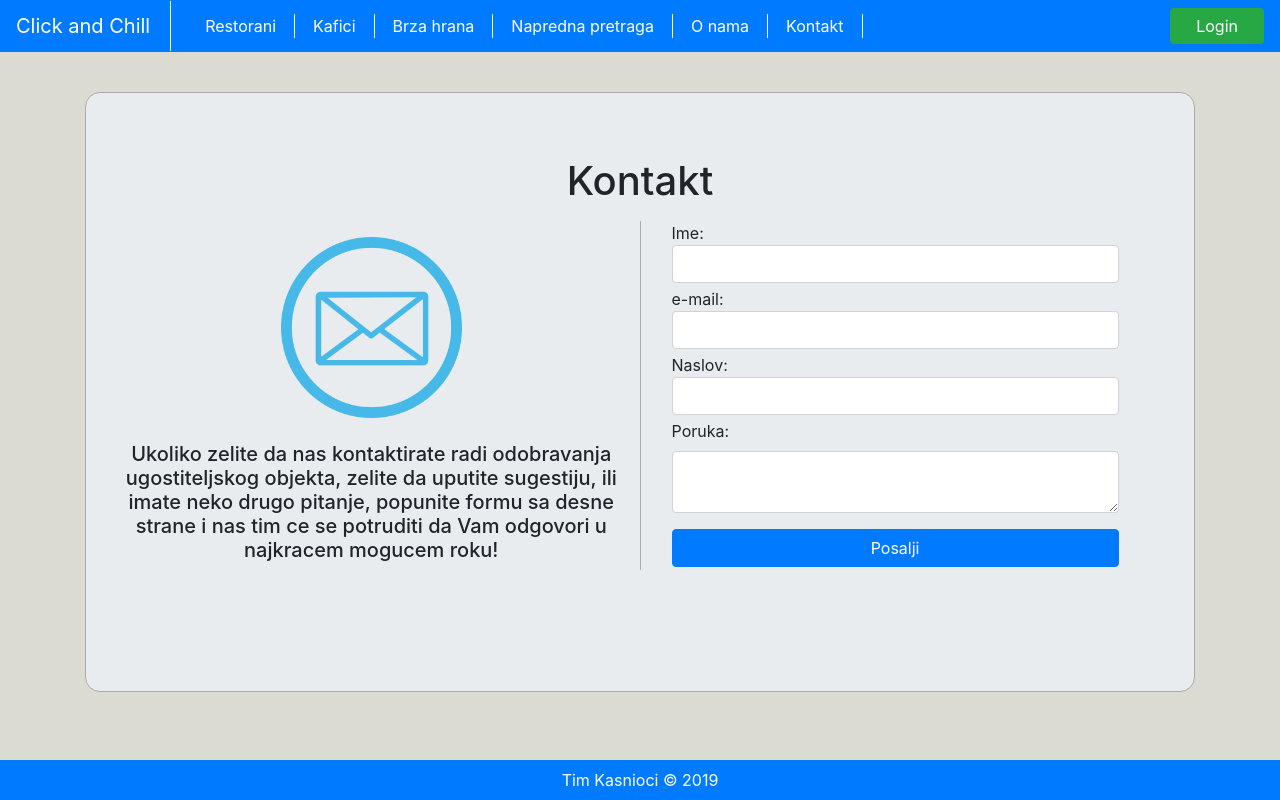
After one commit to Misteruser1234/Psi, a PHP site: page /kontakt.html in a window 1280 px wide. The commit adds this page. Run offline with PHP 8.4, Linux system fonts and the light colour scheme.

Commit message:
Dodavanje landing page, kontakt

```diff
--- /dev/null
+++ b/frontend/css/kontakt.css
@@ -0,0 +1,21 @@
+body{
+    background-color: rgba(80, 79, 27, 0.2);
+}
+
+.contact-content{
+    height:80vh;
+    width: 100vw;
+    min-height: 500px;
+}
+
+.contact-form{
+    margin-top: 5vh;
+    border: 1px solid #aaa;
+    height: 75vh;
+    border-radius: 15px;
+}
+
+.mail-kontakt-border{
+    border-left: 1px solid #aaa;
+    border-radius: 1px;
+}
--- a/frontend/css/nav.css
+++ b/frontend/css/nav.css
@@ -19,6 +19,13 @@ nav{
     padding: 0px 10px;
     margin: 12px 0px;
 }
+
+.nav-landing{
+    border-right: 0px solid white;
+    padding: 0px 10px;
+    margin: 12px 0px;
+}
+
 .navbar-brand{
     border-right: 1px solid white;
     padding-right: 20px;
--- /dev/null
+++ b/frontend/kontakt.html
@@ -0,0 +1,125 @@
+<!doctype html>
+<html lang="en">
+	<head>
+		<!-- Required meta tags -->
+		<meta charset="utf-8">
+		<meta name="viewport" content="width=device-width, initial-scale=1, shrink-to-fit=no">
+
+		<!-- Bootstrap CSS -->
+		<link rel="stylesheet" href="https://stackpath.bootstrapcdn.com/bootstrap/4.3.1/css/bootstrap.min.css" integrity="sha384-ggOyR0iXCbMQv3Xipma34MD+dH/1fQ784/j6cY/iJTQUOhcWr7x9JvoRxT2MZw1T" crossorigin="anonymous">
+		<link rel="stylesheet" href="css/nav.css">
+		<link rel="stylesheet" href="css/footer.css">
+		<link rel="stylesheet" href="css/kontakt.css">
+		<title>Click and Chill</title>
+	</head>
+	<body>
+
+
+<!-- NAVIGACIJA -->
+
+<nav class="navbar sticky-top navbar-expand-lg navbar-dark bg-primary">
+	<a class="navbar-brand" href="#">Click and Chill</a>
+	<button class="navbar-toggler" type="button" data-toggle="collapse" data-target="#navbarSupportedContent" aria-controls="navbarSupportedContent" aria-expanded="false" aria-label="Toggle navigation">
+		<span class="navbar-toggler-icon"></span>
+	</button>
+
+	<div class="collapse navbar-collapse" id="navbarSupportedContent">
+		<div class="mr-auto">
+		<ul class="navbar-nav">
+			<li class="nav-item">
+				<a class="nav-link" href="#">Restorani</a>
+			</li>
+			<li class="nav-item">
+				<a class="nav-link" href="#">Kafici</a>
+			</li>
+			<li class="nav-item">
+				<a class="nav-link" href="#">Brza hrana</a>
+			</li>
+			<li class="nav-item">
+				<a class="nav-link" href="#">Napredna pretraga</a>
+			</li>
+			<li class="nav-item">
+				<a class="nav-link" href="#">O nama</a>
+			</li>
+			<li class="nav-item">
+				<a class="nav-link" href="#">Kontakt</a>
+			</li>
+		</ul>
+		</div>
+		<div class="login-btn">
+			<a class="btn btn-success my-2 my-sm-0 " href="#">Login</a>
+		</div>
+
+	</div>
+</nav>
+
+<!-- END NAVIGACIJA -->
+
+<!-- KONTAKT -->
+<!-- KONTAKT OPIS -->
+<div class="contact-content">
+	<div class="container">
+            <div class="jumbotron contact-form">
+                <h1 class="text-center mb-3"> Kontakt </h1>
+                <div class="row">
+                    <div class="col 1 text-center">
+                        <div class="col-md-5 ml-auto mr-auto mt-3 mb-4">
+                            <img class= "d-block w-100" src="img/mail-kontakt.png" alt="">
+                        </div>
+                        <h5>Ukoliko zelite da nas kontaktirate radi odobravanja ugostiteljskog objekta, zelite da uputite sugestiju, ili imate neko drugo pitanje, popunite formu sa desne strane i nas tim ce se potruditi da Vam odgovori u najkracem mogucem roku!</h5>
+                    </div>
+    <!-- END KONTAKT OPIS -->
+    <!-- KONTAKT FORMA -->
+                    <div class="col 1 mail-kontakt-border" >
+                        <div class="ml-3 mt-0">
+                             <form id="contact-form" name="contact-form" action="mail.php" method="POST">
+                                 <div class="row">
+                                     <div class="col-md-11">
+                                        <div class="md-form mb-0">
+                                            <label for="name" class="mb-0">Ime:</label>
+                                            <input type="text" id="name" name="name" class="form-control">
+                                        </div>
+                                        <div class="md-form mt-1">
+                                            <label for="email" class="mb-0">e-mail:</label>
+                                            <input type="text" id="email" name="email" class="form-control">
+                                        </div>
+                                        <div class="md-form mt-1">
+                                            <label for="naslov" class="mb-0">Naslov:</label>
+                                            <input type="text" id="naslov" name="naslov" class="form-control">
+                                        </div>
+                                        <div class="md-form mt-1">
+                                            <label for="message">Poruka:</label>
+                                            <textarea type="text" id="poruka" name="poruka" rows="2" class="form-control md-textarea"></textarea>
+
+                                        </div>
+                                        <div class="text-center text-md-left mt-3">
+                                            <a class="btn btn-primary w-100 text-white" onclick="submit();">Posalji</a>
+                                        </div>
+                                    </div>
+                                 </div>
+                            </form>
+                        </div>
+    <!-- END KONTAKT FORMA -->
+                    </div>
+                </div>
+            </div>
+	</div>
+</div>
+
+
+<!-- FOOTER -->
+
+<footer class = "bg-primary text-white fixed-bottom footer">
+	<div> Tim Kasnioci &copy; 2019</div>
+</footer>
+
+<!-- END FOOTER -->
+
+
+		<!-- Optional JavaScript -->
+		<!-- jQuery first, then Popper.js, then Bootstrap JS -->
+		<script src="https://code.jquery.com/jquery-3.3.1.slim.min.js" integrity="sha384-q8i/X+965DzO0rT7abK41JStQIAqVgRVzpbzo5smXKp4YfRvH+8abtTE1Pi6jizo" crossorigin="anonymous"></script>
+		<script src="https://cdnjs.cloudflare.com/ajax/libs/popper.js/1.14.7/umd/popper.min.js" integrity="sha384-UO2eT0CpHqdSJQ6hJty5KVphtPhzWj9WO1clHTMGa3JDZwrnQq4sF86dIHNDz0W1" crossorigin="anonymous"></script>
+		<script src="https://stackpath.bootstrapcdn.com/bootstrap/4.3.1/js/bootstrap.min.js" integrity="sha384-JjSmVgyd0p3pXB1rRibZUAYoIIy6OrQ6VrjIEaFf/nJGzIxFDsf4x0xIM+B07jRM" crossorigin="anonymous"></script>
+	</body>
+</html>
```
Also changed, not shown: frontend/css/landing-page.css (added, +30 -0 lines), frontend/landing-page.html (added, +99 -0 lines), frontend/img/cc.png (added), frontend/img/fast.jpg (added), frontend/img/kafa.jpg (added), frontend/img/mail-kontakt.png (added), frontend/img/restoran-ico.jpg (added).
